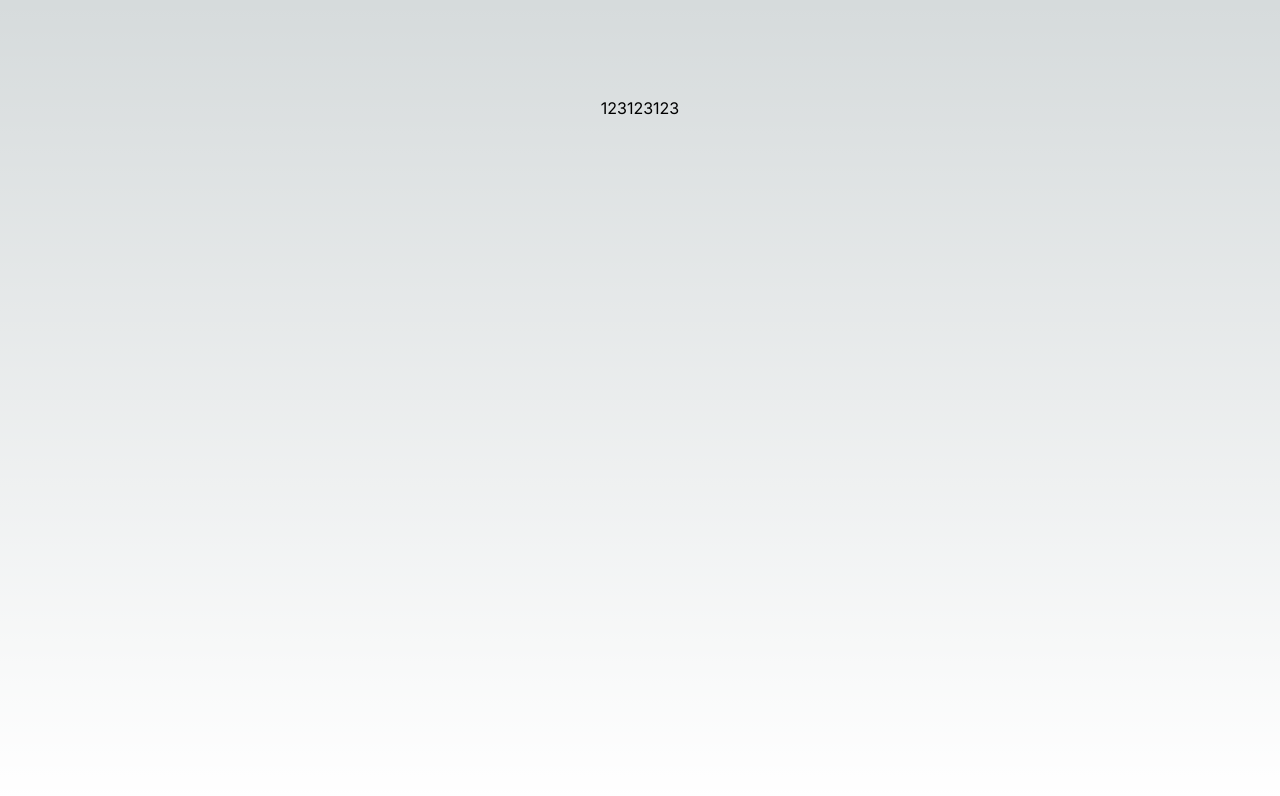
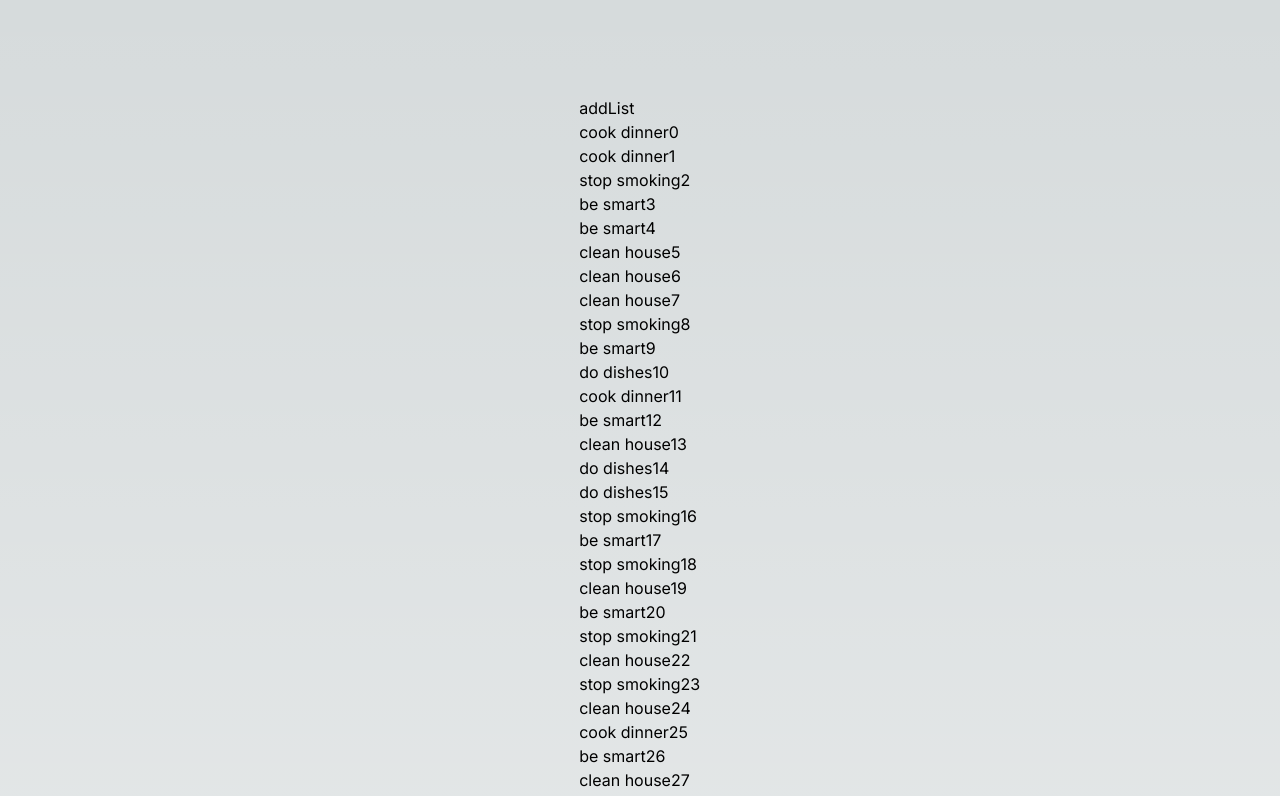
Before and after one commit to jihyeonjeong11/next13-whatIDo, a Next.js app: page /component-children in a window 1280 px wide. Shown: the top 796 px of the page. Built offline with nearby package versions, Linux system fonts and the light colour scheme.

Commit message:
fix client side error and classname mismatch

```diff
--- a/next.config.js
+++ b/next.config.js
@@ -1,4 +1,11 @@
 /** @type {import('next').NextConfig} */
-const nextConfig = {}
+
+const MS_PER_SECOND = 1000;
+const SECONDS_PER_DAY = 86400;
+const nextConfig = {
+  compiler: {
+    styledComponents: true, // That also fixes with classname did not match using TailwindCSS! Don't know why tho.
+  },
+}
 
 module.exports = nextConfig
--- a/package.json
+++ b/package.json
@@ -36,10 +36,12 @@
     "styled-components": "^6.0.7",
     "tailwindcss": "3.3.3",
     "typescript": "5.2.2",
+    "uuid": "^9.0.1",
     "yup": "^1.2.0",
     "zod": "^3.22.2"
   },
   "devDependencies": {
+    "@types/uuid": "^9.0.8",
     "@typescript-eslint/eslint-plugin": "^7.0.0",
     "@typescript-eslint/parser": "^7.0.0",
     "eslint-config-airbnb": "^19.0.4",
--- /dev/null
+++ b/src/app/component-children/components/TodoHandle.tsx
@@ -0,0 +1,17 @@
+import React, { memo } from 'react';
+import { Props } from '../page';
+
+type TodoHandleType = Pick<Props, 'addList'>;
+
+function TodoHandle({ addList }: TodoHandleType) {
+  console.log('this will not rerender');
+  return (
+    <div>
+      <button type="button" aria-label="addbutton" onClick={addList}>
+        addList
+      </button>
+    </div>
+  );
+}
+
+export default memo(TodoHandle);
--- /dev/null
+++ b/src/app/component-children/components/index.tsx
@@ -0,0 +1,21 @@
+'use client';
+
+import React from 'react';
+import dynamic from 'next/dynamic';
+import type { Props } from '../page';
+import TodoHandle from './TodoHandle';
+
+const TodoItemWithoutChildren = dynamic(() => import('./todoWithoutChildren'), {
+  ssr: false,
+});
+
+export default function Todo({ list, addList }: Props) {
+  return (
+    <section>
+      <TodoHandle addList={addList} />
+      {list.map((item, index) => (
+        <TodoItemWithoutChildren index={index} item={item} key={item.id} />
+      ))}
+    </section>
+  );
+}
--- /dev/null
+++ b/src/app/component-children/components/todoWidthMemo/index.tsx
@@ -0,0 +1,23 @@
+'use client';
+
+import React, { memo } from 'react';
+import { TodoType } from '../../page';
+
+type ChildrenType = {
+  item: TodoType;
+  index: number;
+};
+
+function TodoItemWithoutChildren({ item, index }: ChildrenType) {
+  console.log('With memo this will not rerender');
+  return (
+    <div>
+      <span>
+        {item.label}
+        {index}
+      </span>
+    </div>
+  );
+}
+
+export default memo(TodoItemWithoutChildren);
--- /dev/null
+++ b/src/app/component-children/components/todoWithChildren/TodoItemWithChildren.tsx
@@ -0,0 +1,11 @@
+'use client';
+
+import React from 'react';
+import { TodoType } from '../../page';
+
+const TodoItemWithChildren = ({ item }: { item: TodoType }) => (
+  <div>
+    <span>{item.label}</span>
+  </div>
+);
+export default TodoItemWithChildren;
--- /dev/null
+++ b/src/app/component-children/components/todoWithoutChildren/index.tsx
@@ -0,0 +1,23 @@
+'use client';
+
+import React from 'react';
+import { TodoType } from '../../page';
+
+type ChildrenType = {
+  item: TodoType;
+  index: number;
+};
+
+function TodoItemWithoutChildren({ item, index }: ChildrenType) {
+  console.log('Without any method this will rerender');
+  return (
+    <div>
+      <span>
+        {item.label}
+        {index}
+      </span>
+    </div>
+  );
+}
+
+export default TodoItemWithoutChildren;
--- a/src/app/component-children/page.tsx
+++ b/src/app/component-children/page.tsx
@@ -1,12 +1,50 @@
 'use client';
 
-import React from 'react';
-import { ErrorBoundary } from '../components/common/ErrorBoundary';
+import React, { useCallback, useState } from 'react';
+import { v4 as uuidv4 } from 'uuid';
+import dynamic from 'next/dynamic';
+
+export type TodoType = {
+  id: string;
+  label: string;
+};
+
+export type Props = {
+  list: Array<TodoType>;
+  addList: () => void;
+};
+
+const RANDOMIZABLE_TODO_LIST = [
+  'do dishes',
+  'cook dinner',
+  'clean house',
+  'be smart',
+  'stop smoking',
+];
+
+export const makeListEntry = () => ({
+  id: uuidv4(),
+  label:
+    RANDOMIZABLE_TODO_LIST[
+      Math.floor(Math.random() * RANDOMIZABLE_TODO_LIST.length)
+    ],
+});
+
+const Todo = dynamic(() => import('./components/index'), { ssr: false });
 
 export default function UseComponentChildren() {
+  const [list, setList] = useState<Props['list']>(
+    Array.from(Array(100), () => makeListEntry()),
+  );
+
+  const addList = useCallback(() => {
+    setList((prev) => [...prev, makeListEntry()]);
+  }, []);
   return (
-    <main className="flex min-h-screen flex-col items-center justify-between p-24">
-      <ErrorBoundary>123123123</ErrorBoundary>
+    <main className="flex min-h-screen flex-col items-center justify-center p-24">
+      <div className="flex  items-center justify-center">
+        <Todo list={list} addList={addList} />
+      </div>
     </main>
   );
 }
--- a/src/app/layout.tsx
+++ b/src/app/layout.tsx
@@ -1,22 +1,24 @@
-import './globals.css'
-import type { Metadata } from 'next'
-import { Inter } from 'next/font/google'
+'use client';
 
-const inter = Inter({ subsets: ['latin'] })
+import './globals.css';
+import type { Metadata } from 'next';
+import { Inter } from 'next/font/google';
+
+const inter = Inter({ subsets: ['latin'] });
 
 export const metadata: Metadata = {
   title: 'Create Next App1',
   description: 'Generated by create next app',
-}
+};
 
 export default function RootLayout({
   children,
 }: {
-  children: React.ReactNode
+  children: React.ReactNode;
 }) {
   return (
     <html lang="en">
       <body className={inter.className}>{children}</body>
     </html>
-  )
+  );
 }
--- a/tailwind.config.ts
+++ b/tailwind.config.ts
@@ -1,4 +1,4 @@
-import type { Config } from 'tailwindcss'
+import type { Config } from 'tailwindcss';
 
 const config: Config = {
   content: [
@@ -16,5 +16,5 @@ const config: Config = {
     },
   },
   plugins: [],
-}
-export default config
+};
+export default config;
```
Also changed, not shown: .eslintrc.json, 2 other files (tests, documents, lock files or other folders).
